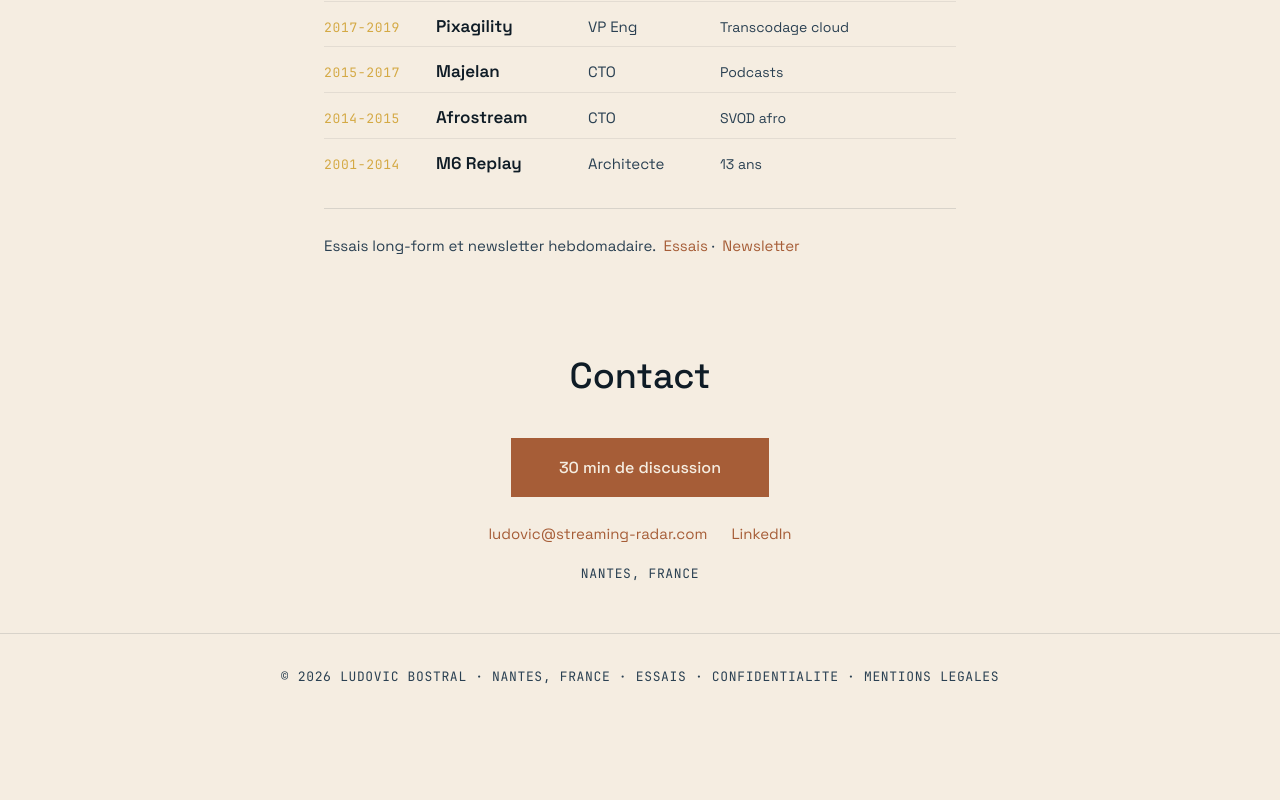
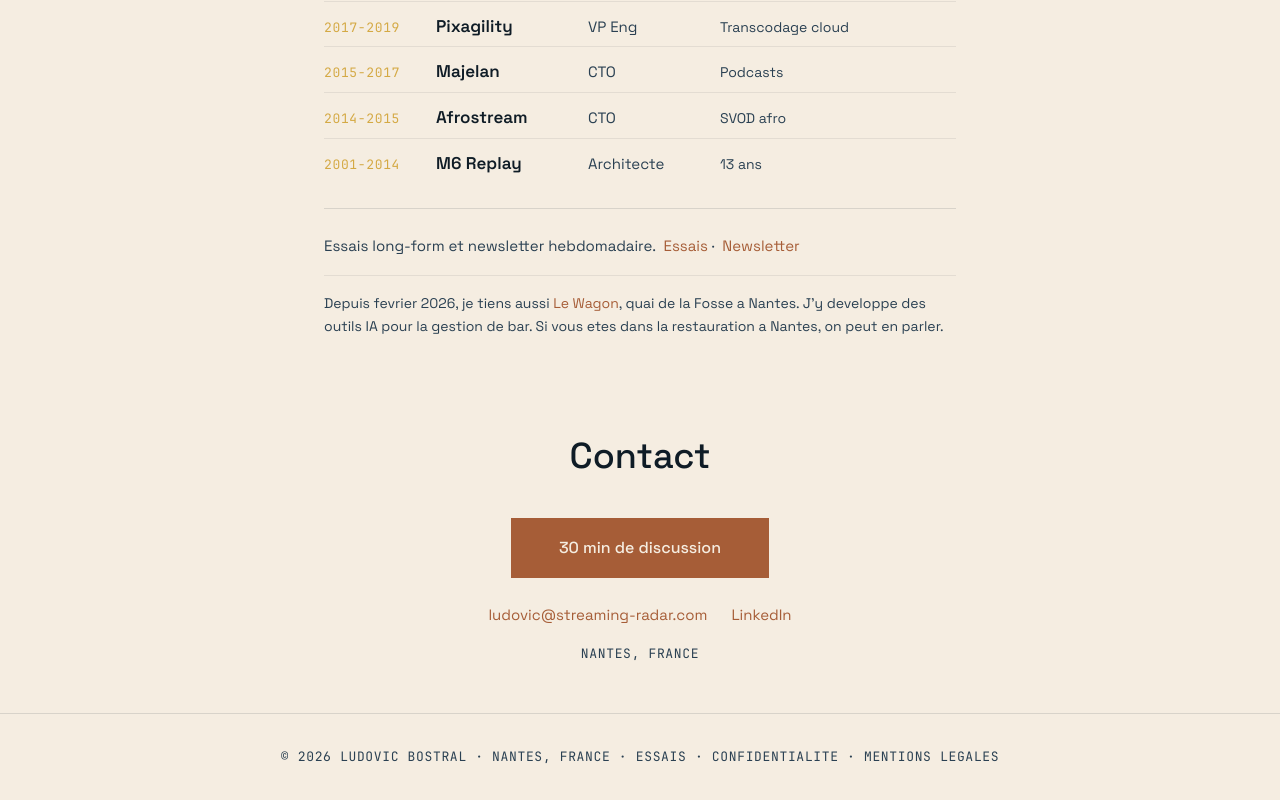
Before and after one commit to ludobos/ludovicbostral, an Astro site: page / in a window 1280 px wide. Shown: the part 1150-1950 px from the top of the page. Before the commit the page ends 1870 px from the top, so only its background shows below. Built offline with nearby package versions, Linux system fonts and the light colour scheme; Astro itself is replaced by a stand-in of ours.

Commit message:
feat: add Le Wagon bar + AI tools mention as discrete side note in profile

```diff
--- a/src/components/Profile.astro
+++ b/src/components/Profile.astro
@@ -7,8 +7,9 @@
   career: Array<{ period: string; company: string; url: string; role: string; detail: string }>;
   also: string;
   alsoLinks: Array<{ text: string; url: string }>;
+  side?: string;
 }
-const { title, intro, lensLink, careerTitle, career, also, alsoLinks } = Astro.props;
+const { title, intro, lensLink, careerTitle, career, also, alsoLinks, side } = Astro.props;
 ---
 <section id="profile" class="profile">
   <div class="container container--narrow">
@@ -38,5 +39,7 @@
         <>{i > 0 && ' · '}<a href={link.url}>{link.text}</a></>
       ))}
     </p>
+
+    {side && <p class="profile__side" set:html={side} />}
   </div>
 </section>
--- a/src/content/home/en.json
+++ b/src/content/home/en.json
@@ -35,7 +35,8 @@
     "alsoLinks": [
       { "text": "Essays", "url": "/essais/" },
       { "text": "Newsletter", "url": "https://www.streaming-radar.com/" }
-    ]
+    ],
+    "side": "Since February 2026, I also run <a href=\"https://www.lewagon-nantes.com/\">Le Wagon</a>, a bar on quai de la Fosse in Nantes. I build AI tools for bar management there. If you're in hospitality in Nantes, let's talk."
   },
   "contact": {
     "title": "Get in touch",
--- a/src/content/home/fr.json
+++ b/src/content/home/fr.json
@@ -35,7 +35,8 @@
     "alsoLinks": [
       { "text": "Essais", "url": "/essais/" },
       { "text": "Newsletter", "url": "https://www.streaming-radar.com/" }
-    ]
+    ],
+    "side": "Depuis fevrier 2026, je tiens aussi <a href=\"https://www.lewagon-nantes.com/\">Le Wagon</a>, quai de la Fosse a Nantes. J'y developpe des outils IA pour la gestion de bar. Si vous etes dans la restauration a Nantes, on peut en parler."
   },
   "contact": {
     "title": "Contact",
--- a/src/pages/en/index.astro
+++ b/src/pages/en/index.astro
@@ -10,6 +10,6 @@
 ---
 <Base title={c.meta.title} description={c.meta.description} lang={lang}>
   <Hero name={c.hero.name} subtitle={c.hero.subtitle} tagline={c.hero.tagline} context={c.hero.context} ctaPrimary={c.hero.ctaPrimary} ctaSecondary={c.hero.ctaSecondary} location={c.hero.location} linkedinUrl={c.hero.linkedinUrl} email={c.hero.email} />
-  <Profile title={c.profile.title} intro={c.profile.intro} lensLink={c.profile.lensLink} careerTitle={c.profile.careerTitle} career={c.profile.career} also={c.profile.also} alsoLinks={c.profile.alsoLinks} />
+  <Profile title={c.profile.title} intro={c.profile.intro} lensLink={c.profile.lensLink} careerTitle={c.profile.careerTitle} career={c.profile.career} also={c.profile.also} alsoLinks={c.profile.alsoLinks} side={c.profile.side} />
   <Contact title={c.contact.title} ctaText={c.contact.ctaText} ctaUrl={c.contact.ctaUrl} email={c.contact.email} linkedinText={c.contact.linkedinText} linkedinUrl={c.contact.linkedinUrl} location={c.contact.location} />
 </Base>
--- a/src/pages/index.astro
+++ b/src/pages/index.astro
@@ -10,6 +10,6 @@
 ---
 <Base title={c.meta.title} description={c.meta.description} lang={lang}>
   <Hero name={c.hero.name} subtitle={c.hero.subtitle} tagline={c.hero.tagline} context={c.hero.context} ctaPrimary={c.hero.ctaPrimary} ctaSecondary={c.hero.ctaSecondary} location={c.hero.location} linkedinUrl={c.hero.linkedinUrl} email={c.hero.email} />
-  <Profile title={c.profile.title} intro={c.profile.intro} lensLink={c.profile.lensLink} careerTitle={c.profile.careerTitle} career={c.profile.career} also={c.profile.also} alsoLinks={c.profile.alsoLinks} />
+  <Profile title={c.profile.title} intro={c.profile.intro} lensLink={c.profile.lensLink} careerTitle={c.profile.careerTitle} career={c.profile.career} also={c.profile.also} alsoLinks={c.profile.alsoLinks} side={c.profile.side} />
   <Contact title={c.contact.title} ctaText={c.contact.ctaText} ctaUrl={c.contact.ctaUrl} email={c.contact.email} linkedinText={c.contact.linkedinText} linkedinUrl={c.contact.linkedinUrl} location={c.contact.location} />
 </Base>
--- a/src/styles/components.css
+++ b/src/styles/components.css
@@ -380,6 +380,14 @@
   margin-left: 4px;
 }
 
+.profile__side {
+  margin-top: 16px;
+  font-size: 0.875rem;
+  color: var(--text-secondary);
+  padding-top: 16px;
+  border-top: 1px solid var(--border-light);
+}
+
 @media (max-width: 768px) {
   .profile__career-entry {
     flex-direction: column;
```
